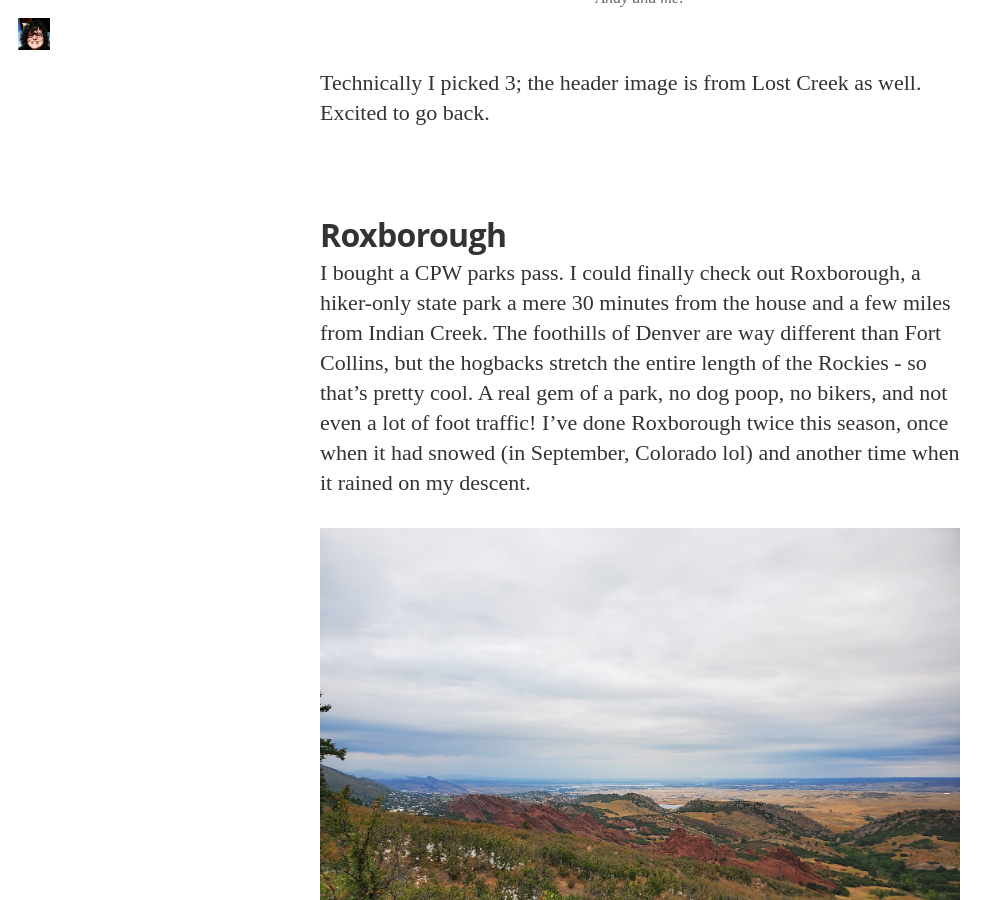
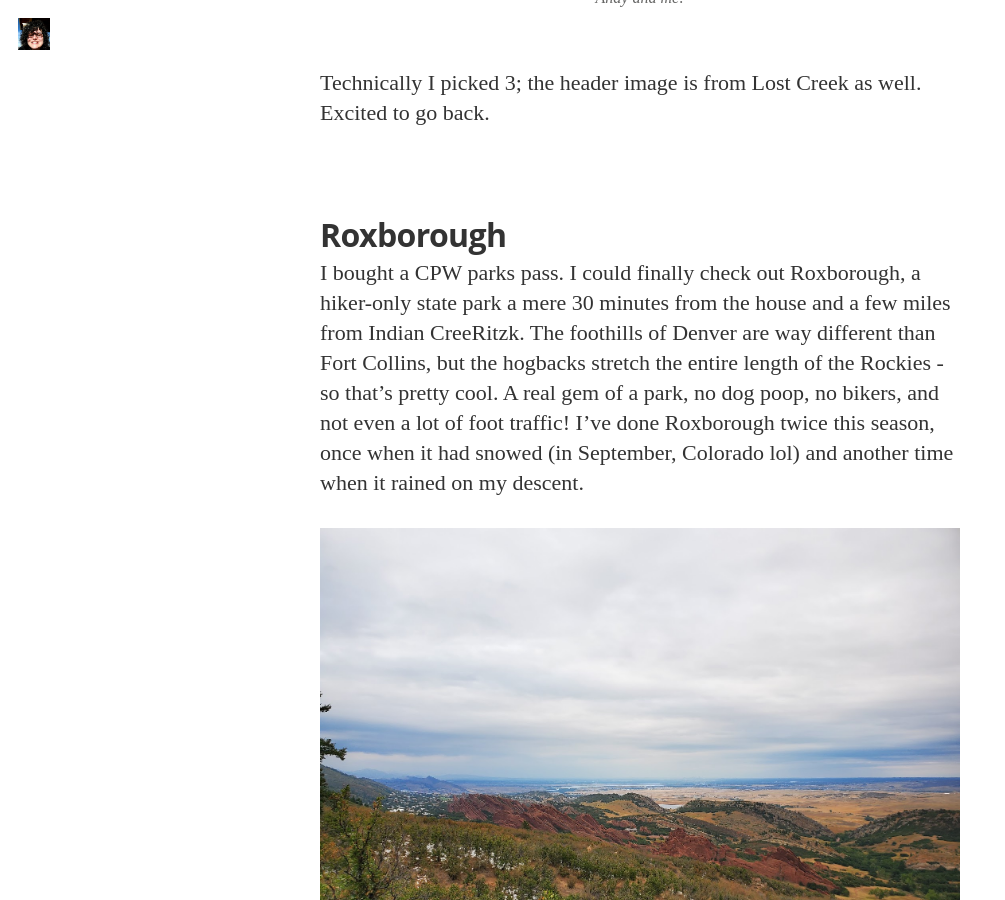
Before and after one commit to AprilElizabeth/aprilelizabeth.github.io, a Jekyll site: the page built from _posts/2020-09-30-adventurous-summer.md, in a window 1280 px wide and 900 px high, scrolled down 16300 px. Shown: the whole window, without its empty margins (0-1005 px from the left). Built offline with Jekyll 4.4.1, drawn with Linux system fonts in a browser that asks for light colours; nearby versions of some CDN libraries; some web fonts are replaced; some of the changed text lies outside the part shown.

Commit message:
Last thing

```diff
--- a/_posts/2020-09-30-adventurous-summer.md
+++ b/_posts/2020-09-30-adventurous-summer.md
@@ -118,7 +118,7 @@ Technically I picked 3; the header image is from Lost Creek as well. Excited to
 
 ## Roxborough
 
-I bought a CPW parks pass. I could finally check out Roxborough, a hiker-only state park a mere 30 minutes from the house and a few miles from Indian Creek. The foothills of Denver are way different than Fort Collins, but the hogbacks stretch the entire length of the Rockies - so that's pretty cool. A real gem of a park, no dog poop, no bikers, and not even a lot of foot traffic! I've done Roxborough twice this season, once when it had snowed (in September, Colorado lol) and another time when it rained on my descent.
+I bought a CPW parks pass. I could finally check out Roxborough, a hiker-only state park a mere 30 minutes from the house and a few miles from Indian CreeRitzk. The foothills of Denver are way different than Fort Collins, but the hogbacks stretch the entire length of the Rockies - so that's pretty cool. A real gem of a park, no dog poop, no bikers, and not even a lot of foot traffic! I've done Roxborough twice this season, once when it had snowed (in September, Colorado lol) and another time when it rained on my descent.
 
 ![More red rocks]({{site.url}}/assets/post/2020-09-30-adventurous-summer/rox.jpg)
 
```
Also changed, not shown: other parts of _posts/2020-09-30-adventurous-summer.md (+2 -0 lines).
